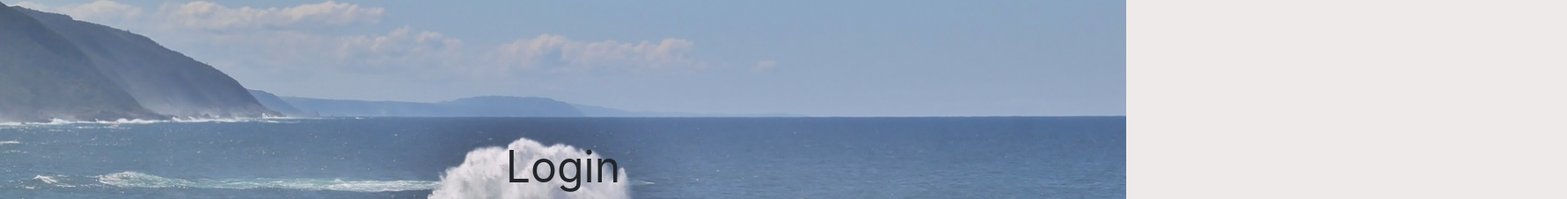
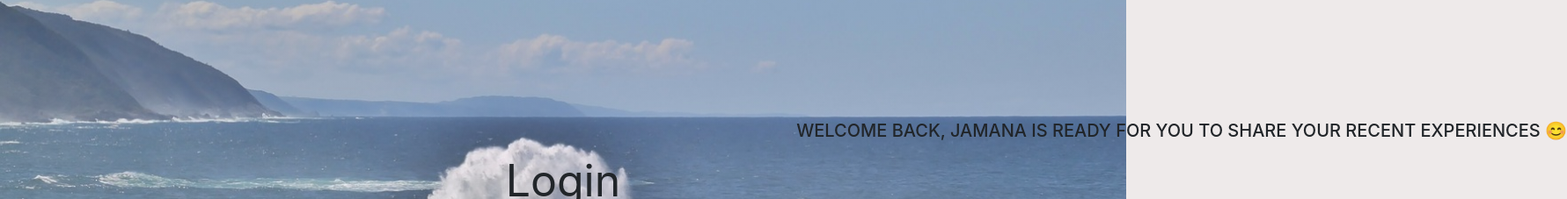
Before and after one commit to Drabis/Jamana, a React (Create React App) app in the folder client/: page / in a window 1280 px wide. Shown: the part 164-391 px from the top of the page at 88% size, 1781 px wide, since content can reach past the window. Built offline with nearby package versions, Linux system fonts and the light colour scheme; a web font is replaced by a local one.

Commit message:
wecome msg

```diff
--- a/client/src/components/Footer/Footer.js
+++ b/client/src/components/Footer/Footer.js
@@ -7,9 +7,7 @@ export default function Footer() {
     <div className="footer ">
       <div className="footerItem">
         <span className="footerTitle">ABOUT US</span>
-        <p>
-          Your favorite Blog that allow you to share your experiences of Africa.
-        </p>
+        Your favorite Blog that allow you to share your experiences of Africa.
         <span className="footerTitle">CATEGORIES</span>
         <ul>
           <li className="footerListItem"> Life</li>
--- a/client/src/components/pages/Register/RegisterPage.js
+++ b/client/src/components/pages/Register/RegisterPage.js
@@ -1,4 +1,4 @@
-import React, { useState } from "react";
+import React, {useEffect, useState } from "react";
 import "./register.css";
 import { Link, useHistory } from "react-router-dom";
 import API from "../../../utils/API";
@@ -39,7 +39,11 @@ export default function SigninPage(props) {
   };
 
   return (
+
     <div className="register">
+
+    <h5 className=" scroll-text"> WELCOME TO JAMANA WHERE THE HISTORY AND THE BEAUTY OF A CONTINENT MEET. READY TO SHARE YOUR EXPERIENCES?</h5>
+
       <span className="registerTitle">Register</span>
       <form className="registerForm">
         <label>Username</label>
--- a/client/src/components/pages/Register/register.css
+++ b/client/src/components/pages/Register/register.css
@@ -5,6 +5,42 @@
   justify-content: center;
   align-items: center;
 } */
+
+
+
+.scroll-text {
+  text-align: right;
+  -moz-transform: translateX(100%);
+  -webkit-transform: translateX(100%);
+  transform: translateX(100%);
+
+  -moz-animation: my-animation 25s ease-in-out infinite;
+  -webkit-animation: my-animation 25s ease-in-out infinite;
+  animation: my-animation 25s ease-in-out infinite;
+}
+
+/* for Chrome */
+@-webkit-keyframes my-animation {
+  from { -webkit-transform: translateX(100%); }
+  to { -webkit-transform: translateX(-100%); }
+}
+
+@keyframes my-animation {
+  from {
+    -moz-transform: translateX(100%);
+    -webkit-transform: translateX(100%);
+    transform: translateX(100%);
+  }
+  to {
+    -moz-transform: translateX(-100%);
+    -webkit-transform: translateX(-100%);
+    transform: translateX(-100%);
+  }
+}
+
+.scroll-text:hover {
+  animation-play-state: paused;
+}
 
 .register {
   background: linear-gradient(
--- a/client/src/components/pages/Signin/SigninPage.js
+++ b/client/src/components/pages/Signin/SigninPage.js
@@ -45,6 +45,8 @@ export default function SigninPage(props) {
 
   return (
     <div className="login">
+
+<h5 className=" scroll-text"> WELCOME BACK, JAMANA IS READY FOR YOU TO SHARE YOUR RECENT EXPERIENCES 😊 </h5>
       <span className="loginTitle">Login</span>
       <form className="loginForm">
         <label>Email</label>
--- a/client/src/components/pages/Signin/login.css
+++ b/client/src/components/pages/Signin/login.css
@@ -5,6 +5,18 @@
   justify-content: center;
   align-items: center;
 } */
+
+.scroll-text {
+  text-align: right;
+  -moz-transform: translateX(100%);
+  -webkit-transform: translateX(100%);
+  transform: translateX(100%);
+
+  -moz-animation: my-animation 25s ease-in-out infinite;
+  -webkit-animation: my-animation 25s ease-in-out infinite;
+  animation: my-animation 25s ease-in-out infinite;
+}
+
 .login {
   background: linear-gradient(
       rgba(248, 248, 248, 0.096),
```
